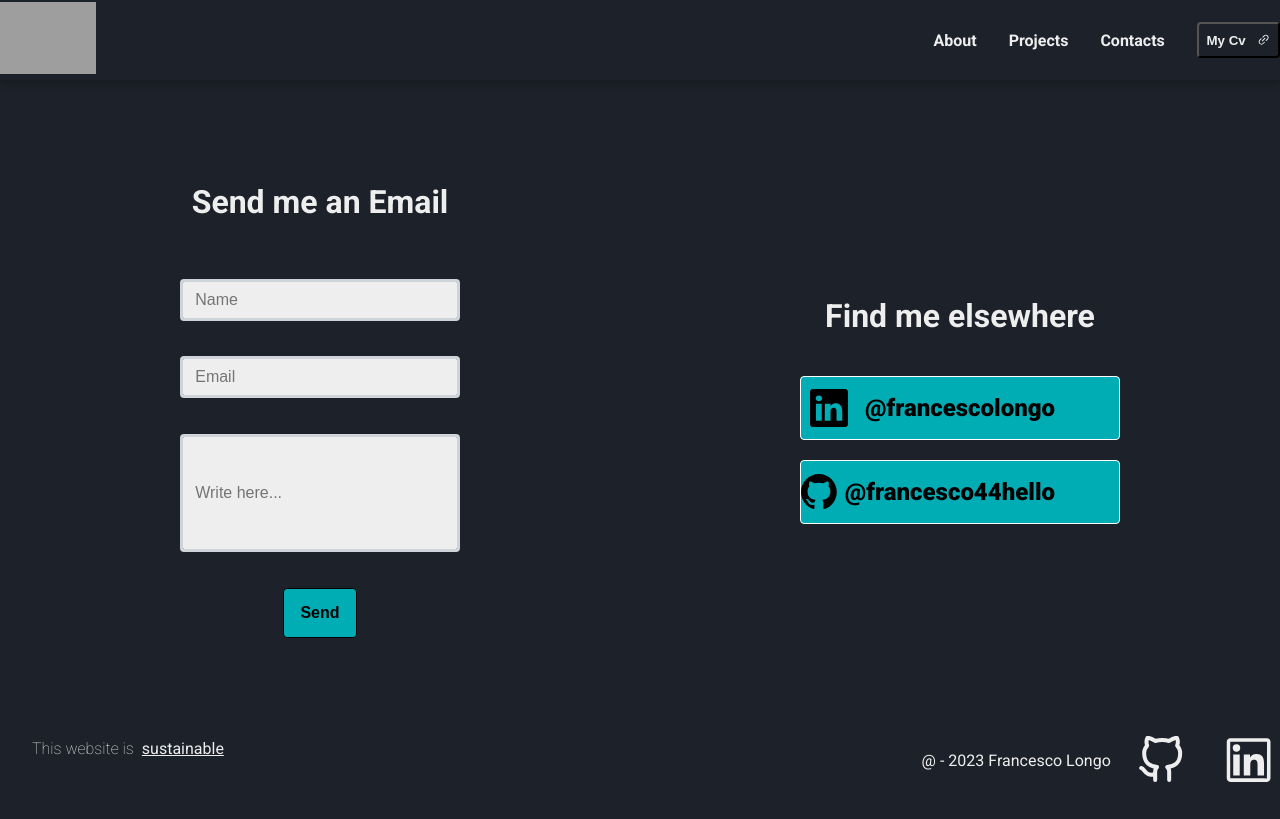
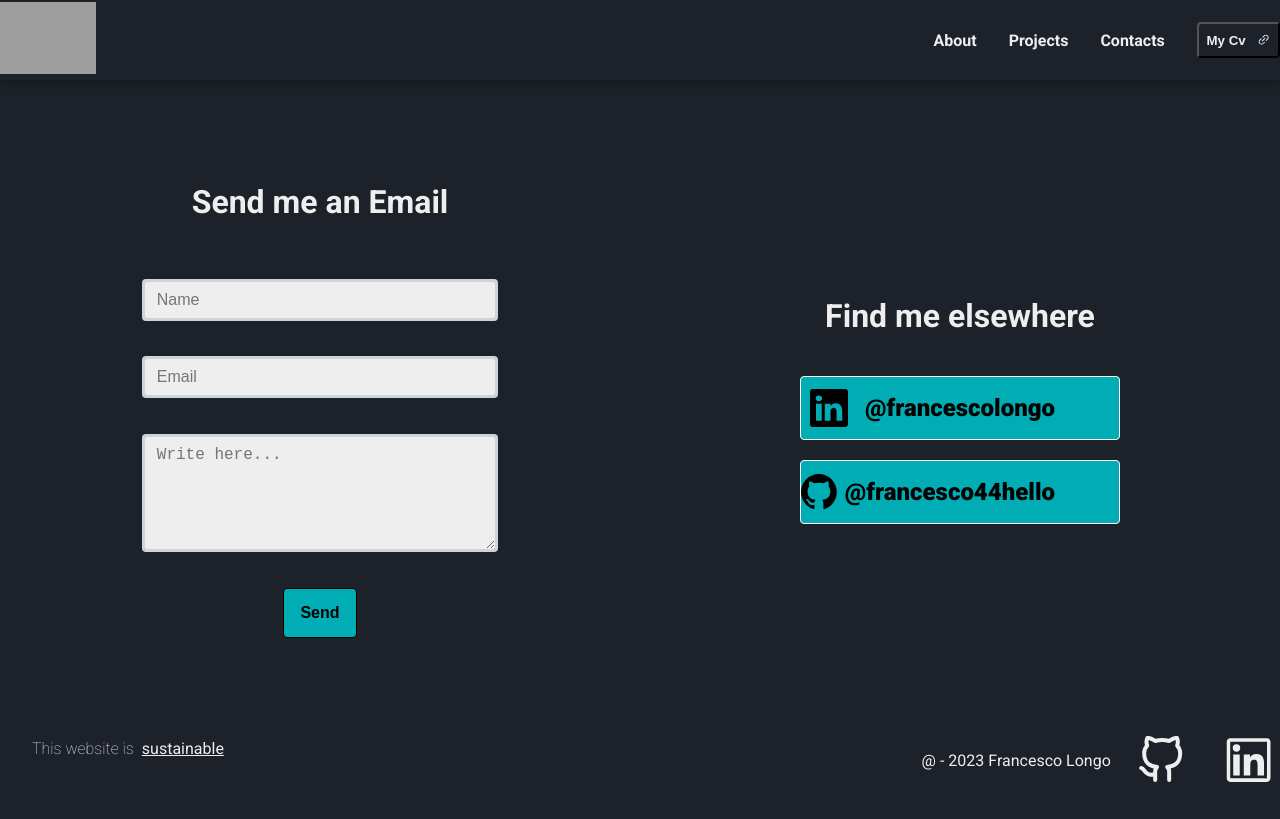
Before and after one commit to francesco44Hello/portfolio, a Next.js app in the folder nextjs-blog/: page /contact in a window 1280 px wide. Shown: the top 819 px of the page. Built offline with nearby package versions, Linux system fonts and the light colour scheme; grey boxes are pictures that could not be loaded.

Commit message:
changed text input in text-area

```diff
--- a/nextjs-blog/pages/contact.js
+++ b/nextjs-blog/pages/contact.js
@@ -45,14 +45,14 @@ export default function Contact() {
               label="name"
             />
             <input type="email" name="email" required placeholder="Email" />
-            <input
+            <textarea
               type="text"
               name="text"
               required
               placeholder="Write here..."
               className="text-input"
               style={{ height: "100px" }}
-            ></input>
+            ></textarea>
             <input
               type="hidden"
               name="_subject"
--- a/nextjs-blog/pages/contact/contact.css
+++ b/nextjs-blog/pages/contact/contact.css
@@ -42,7 +42,7 @@ form {
     justify-content: space-around;
 }
 
-input {
+input, textarea {
 
     padding: 6px 12px;
     font-size: 16px;
@@ -55,9 +55,11 @@ input {
     appearance: none;
     border-radius: 4px;
     transition: border-color .15s ease-in-out, box-shadow .15s ease-in-out;
-    width: 65%;
+    width: 85%;
 }
-
+textarea {
+    max-width: 85%;
+}
 input:focus {
     color: #212529;
     background-color: #EEEEEE;
```
Also changed, not shown: 1 other file (tests, documents, lock files or other folders).
